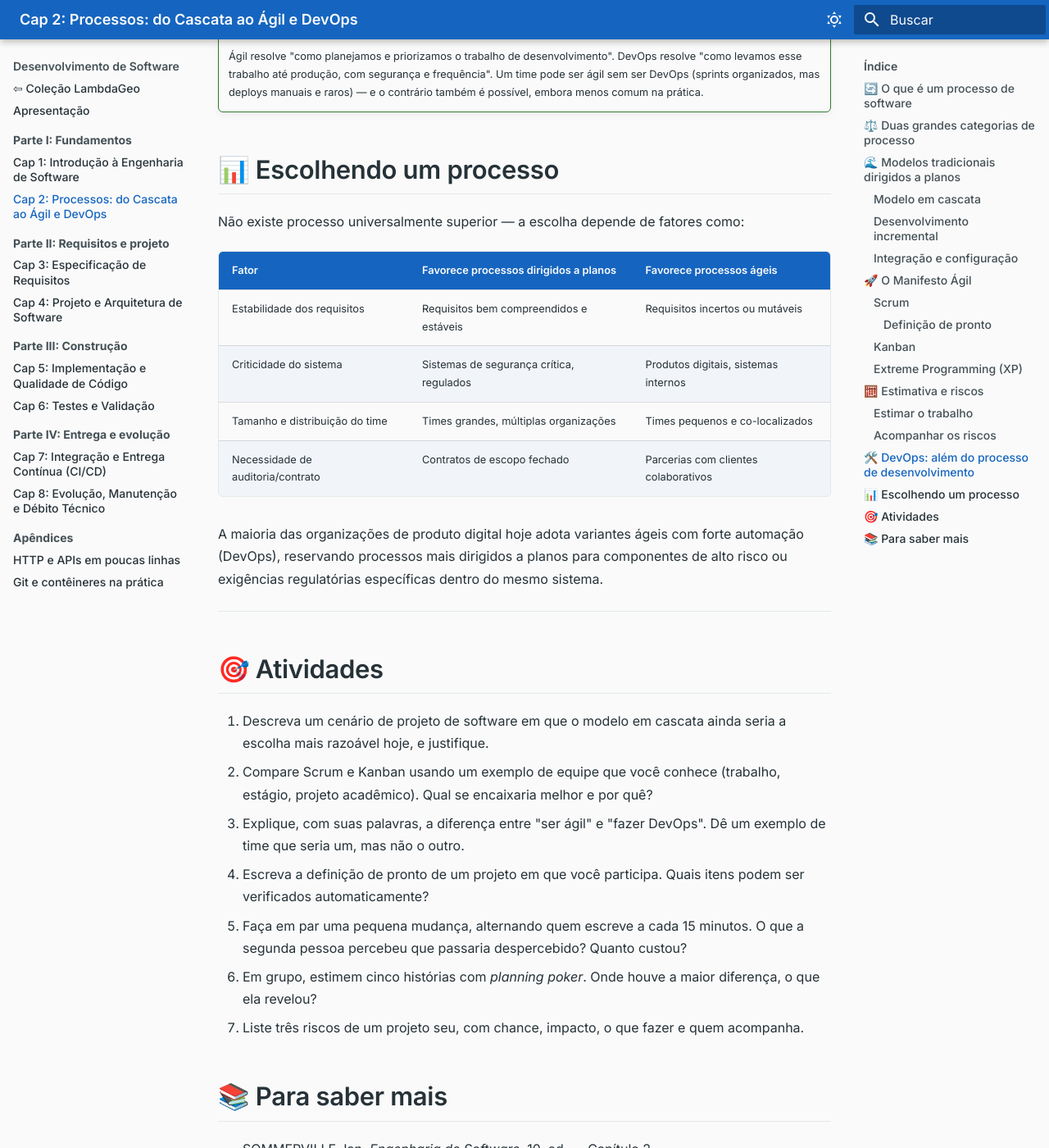
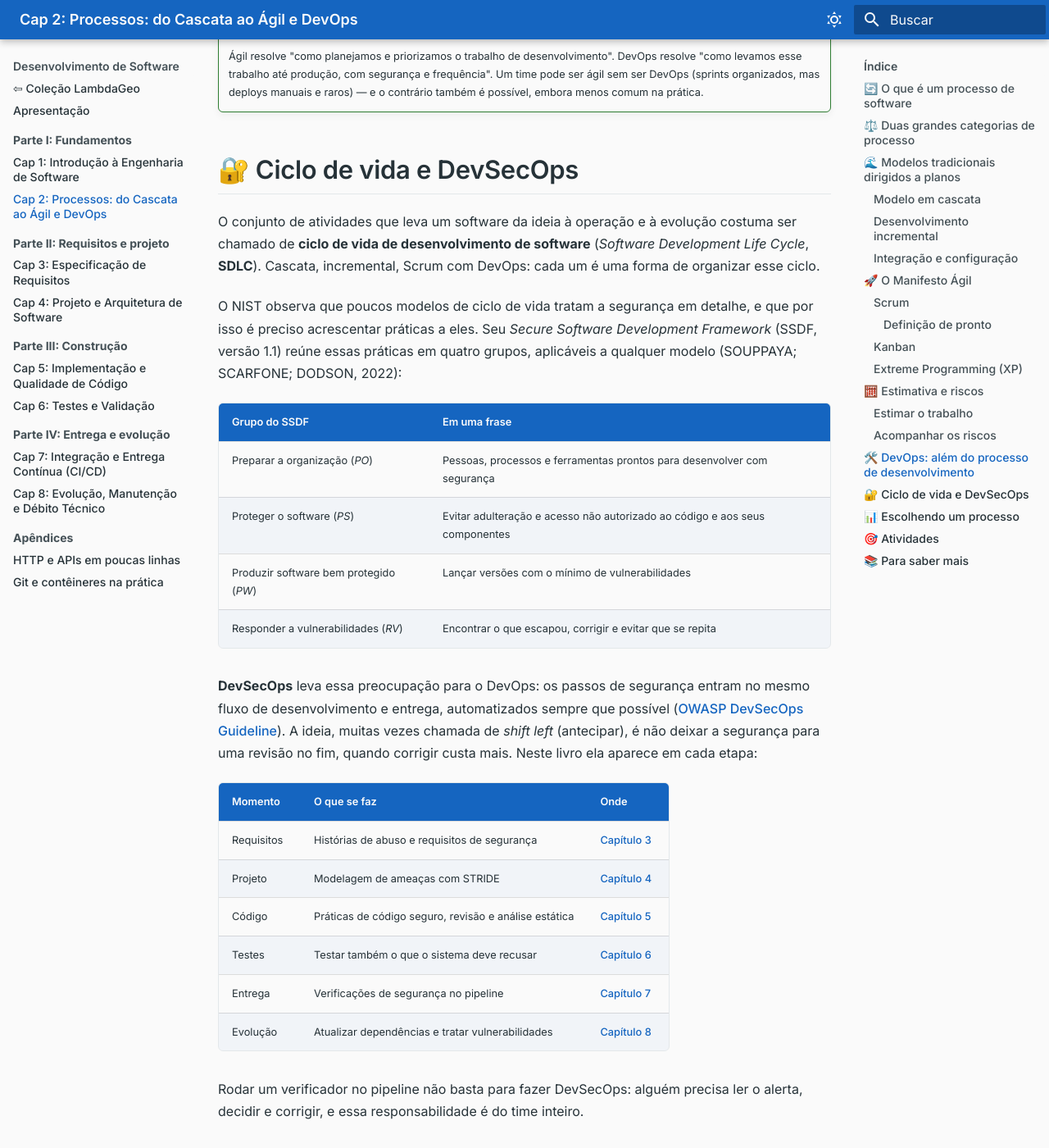
Before and after one commit to lambdageo-edu/book-engenharia-de-software, an MkDocs documentation site: the page built from docs/capitulos/02_processos_desenvolvimento.md, in a window 1280 px wide and 1400 px high, scrolled down 9540 px. Shown: the whole window at 82% size. Built offline with MkDocs 1.6.1 and Material for MkDocs 9.7.7, drawn with Linux system fonts in a browser that asks for light colours; some of the changed text lies outside the part shown.

Commit message:
Cap. 2: ciclo de vida (SDLC) e DevSecOps
Nomeia o SDLC, apresenta os quatro grupos de práticas do SSDF (NIST SP
800-218) e DevSecOps, com a segurança em cada capítulo do livro. Inclui
uma atividade e duas referências.

Co-Authored-By: Claude Sonnet 5.5 <noreply@anthropic.com>
Claude-Session: https://claude.ai/code/session_012bE8URAXDT9a1qc7U92QJo

```diff
--- a/docs/capitulos/02_processos_desenvolvimento.md
+++ b/docs/capitulos/02_processos_desenvolvimento.md
@@ -198,6 +198,32 @@ Relatórios anteriores a 2025 agrupavam as organizações em faixas de desempenh
 !!! tip "Ágil e DevOps não competem — se complementam"
     Ágil resolve "como planejamos e priorizamos o trabalho de desenvolvimento". DevOps resolve "como levamos esse trabalho até produção, com segurança e frequência". Um time pode ser ágil sem ser DevOps (sprints organizados, mas deploys manuais e raros) — e o contrário também é possível, embora menos comum na prática.
 
+## 🔐 Ciclo de vida e DevSecOps
+
+O conjunto de atividades que leva um software da ideia à operação e à evolução costuma ser chamado de **ciclo de vida de desenvolvimento de software** (*Software Development Life Cycle*, **SDLC**). Cascata, incremental, Scrum com DevOps: cada um é uma forma de organizar esse ciclo.
+
+O NIST observa que poucos modelos de ciclo de vida tratam a segurança em detalhe, e que por isso é preciso acrescentar práticas a eles. Seu *Secure Software Development Framework* (SSDF, versão 1.1) reúne essas práticas em quatro grupos, aplicáveis a qualquer modelo (SOUPPAYA; SCARFONE; DODSON, 2022):
+
+| Grupo do SSDF | Em uma frase |
+|---|---|
+| Preparar a organização (*PO*) | Pessoas, processos e ferramentas prontos para desenvolver com segurança |
+| Proteger o software (*PS*) | Evitar adulteração e acesso não autorizado ao código e aos seus componentes |
+| Produzir software bem protegido (*PW*) | Lançar versões com o mínimo de vulnerabilidades |
+| Responder a vulnerabilidades (*RV*) | Encontrar o que escapou, corrigir e evitar que se repita |
+
+**DevSecOps** leva essa preocupação para o DevOps: os passos de segurança entram no mesmo fluxo de desenvolvimento e entrega, automatizados sempre que possível ([OWASP DevSecOps Guideline](https://devguide.owasp.org/09-operations/01-devsecops)). A ideia, muitas vezes chamada de *shift left* (antecipar), é não deixar a segurança para uma revisão no fim, quando corrigir custa mais. Neste livro ela aparece em cada etapa:
+
+| Momento | O que se faz | Onde |
+|---|---|---|
+| Requisitos | Histórias de abuso e requisitos de segurança | [Capítulo 3](03_especificacao_requisitos.md) |
+| Projeto | Modelagem de ameaças com STRIDE | [Capítulo 4](04_projeto_arquitetura.md) |
+| Código | Práticas de código seguro, revisão e análise estática | [Capítulo 5](05_implementacao_qualidade.md) |
+| Testes | Testar também o que o sistema deve recusar | [Capítulo 6](06_testes_validacao.md) |
+| Entrega | Verificações de segurança no pipeline | [Capítulo 7](07_integracao_entrega_continua.md) |
+| Evolução | Atualizar dependências e tratar vulnerabilidades | [Capítulo 8](08_evolucao_manutencao.md) |
+
+Rodar um verificador no pipeline não basta para fazer DevSecOps: alguém precisa ler o alerta, decidir e corrigir, e essa responsabilidade é do time inteiro.
+
 ## 📊 Escolhendo um processo
 
 Não existe processo universalmente superior — a escolha depende de fatores como:
@@ -222,6 +248,7 @@ A maioria das organizações de produto digital hoje adota variantes ágeis com
 5. Faça em par uma pequena mudança, alternando quem escreve a cada 15 minutos. O que a segunda pessoa percebeu que passaria despercebido? Quanto custou?
 6. Em grupo, estimem cinco histórias com *planning poker*. Onde houve a maior diferença, o que ela revelou?
 7. Liste três riscos de um projeto seu, com chance, impacto, o que fazer e quem acompanha.
+8. Em um projeto seu, indique o que é feito pela segurança em cada momento do ciclo de vida. Onde há uma etapa sem nada, o que seria o primeiro passo?
 
 ## 📚 Para saber mais
 
@@ -240,3 +267,5 @@ A maioria das organizações de produto digital hoje adota variantes ágeis com
 * SINGER, Ryan. *Shape Up: Stop Running in Circles and Ship Work that Matters*. Basecamp, 2019 — [basecamp.com/shapeup](https://basecamp.com/shapeup)
 * VOGELS, Werner. *A Conversation with Werner Vogels* (entrevista a Jim Gray). ACM Queue, 4(4), 2006 — [queue.acm.org](https://queue.acm.org/detail.cfm?id=1142065)
 * ALLSPAW, John. *Blameless PostMortems and a Just Culture*. Etsy, 2012 — [etsy.com/codeascraft](https://www.etsy.com/codeascraft/blameless-postmortems)
+* SOUPPAYA, Murugiah; SCARFONE, Karen; DODSON, Donna. *Secure Software Development Framework (SSDF) Version 1.1*. NIST SP 800-218, 2022 — [doi.org/10.6028/NIST.SP.800-218](https://doi.org/10.6028/NIST.SP.800-218). A revisão 1.2 estava em consulta pública (rascunho de dezembro de 2025).
+* OWASP Developer Guide, *DevSecOps* — [devguide.owasp.org](https://devguide.owasp.org/09-operations/01-devsecops)
```
